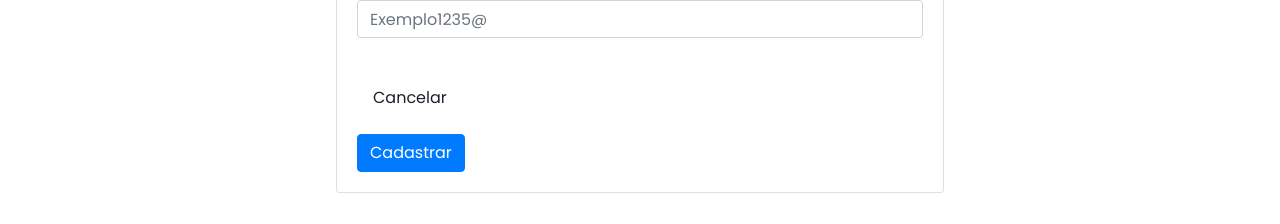
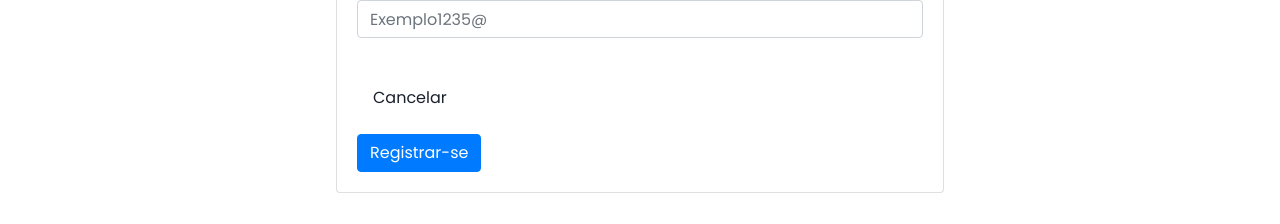
Before and after one commit to 0verthrive/Yastoa, a React (Create React App) app in the folder frontend/: page /registrar in a window 1280 px wide. Shown: the part 820-1044 px from the top of the page. Built offline with nearby package versions, Linux system fonts and the light colour scheme.

Commit message:
hospedagem

```diff
--- a/frontend/src/Components/RegisterForm/index.jsx
+++ b/frontend/src/Components/RegisterForm/index.jsx
@@ -63,7 +63,7 @@ export default function RegisterForm() {
               <Nav.Link as={Link} to={"/"}>Cancelar</Nav.Link>
             </Form.Group>
             <Button variant="primary" type="submit">
-              Cadastrar
+              Registrar-se
             </Button>
           </Form>
         </Card.Body>
```
